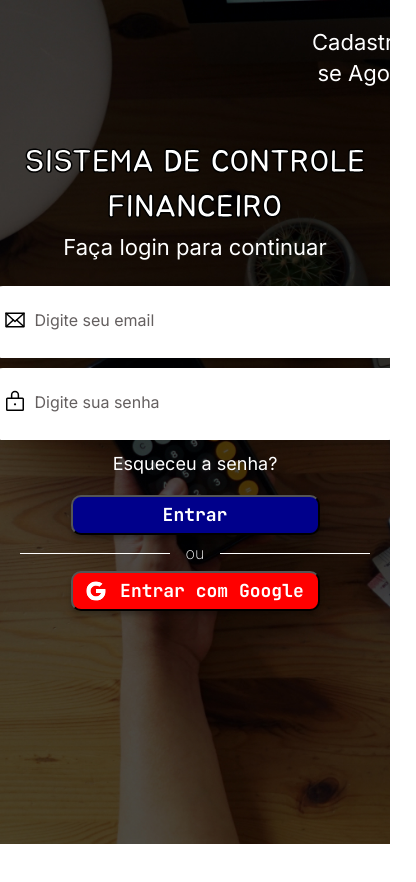
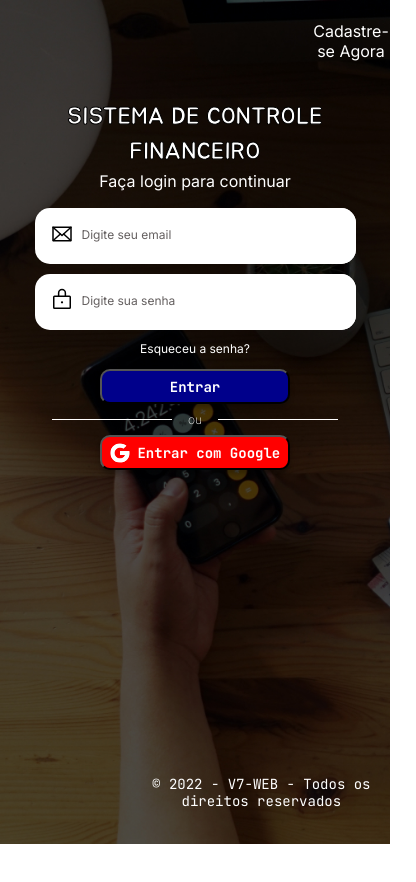
Before and after one commit to ViniciusLima7/sistema-de-controle-financeiro, a React (Vite) app: page / in a window 390 px wide. Shown: the top 882 px of the page, 416 px wide, since content can reach past the window. After the commit the page ends 844 px from the top, so only its background shows below. Built offline with nearby package versions, Linux system fonts and the light colour scheme.

Commit message:
feat: Responsividade para Telas de Largura 1280px

```diff
--- a/src/components/Button/styles.ts
+++ b/src/components/Button/styles.ts
@@ -40,4 +40,10 @@ export const Botao = styled.button.attrs((props: PropButton) => ({
     transition-duration: 0.1s;
     transition-timing-function: linear;
   }
+
+  @media screen and (max-width: 1280px) {
+    width: 190px;
+    height: 35px;
+    font-size: 14px;
+  }
 `;
--- a/src/components/Input/styles.ts
+++ b/src/components/Input/styles.ts
@@ -15,7 +15,6 @@ export const InputStyle = styled.input`
 
   font-family: "Inter";
   font-style: normal;
-  font-size: 16px;
   font-weight: 500;
   line-height: 19px;
 
@@ -29,6 +28,13 @@ export const InputStyle = styled.input`
     padding-left: 47px;
     background-color: transparent;
   }
+
+  @media screen and (max-width: 1280px) {
+    width: 270px;
+    height: 50px;
+    font-size: 12px;
+    line-height: 12px;
+  }
 `;
 
 export const Label = styled.label`
@@ -41,4 +47,9 @@ export const Label = styled.label`
   display: flex;
   align-items: center;
   outline: none;
+
+  @media screen and (max-width: 1280px) {
+    width: 306px;
+    height: 56px;
+  }
 `;
--- a/src/pages/Login/styles.ts
+++ b/src/pages/Login/styles.ts
@@ -22,7 +22,14 @@ export const Title = styled.h1`
   line-height: 45px;
 
   color: var(--white);
-  -webkit-text-stroke: 1.5px var(--black); ;
+  -webkit-text-stroke: 1.5px var(--black);
+
+  @media screen and (max-width: 1280px) {
+    font-size: 24px;
+    padding-top: 100px;
+    line-height: 35px;
+    -webkit-text-stroke: 1px var(--black);
+  }
 `;
 
 export const SubTitle = styled.p`
@@ -35,6 +42,11 @@ export const SubTitle = styled.p`
   text-align: center;
 
   color: var(--white);
+
+  @media screen and (max-width: 1280px) {
+    font-size: 16px;
+    line-height: 22px;
+  }
 `;
 
 export const Registration = styled.p`
@@ -56,6 +68,11 @@ export const Registration = styled.p`
     color: var(--gray-500);
     transition-duration: 0.1s;
     transition-timing-function: linear;
+  }
+
+  @media screen and (max-width: 1280px) {
+    font-size: 16px;
+    line-height: 20px;
   }
 `;
 
@@ -81,6 +98,10 @@ export const Text = styled.p`
     transition-duration: 0.1s;
     transition-timing-function: linear;
   }
+  @media screen and (max-width: 1280px) {
+    font-size: 12px;
+    line-height: 17px;
+  }
 `;
 
 export const Line = styled.div`
@@ -97,6 +118,13 @@ export const Line = styled.div`
     height: 1px;
     width: 150px;
   }
+
+  @media screen and (max-width: 1280px) {
+    ::before,
+    ::after {
+      width: 120px;
+    }
+  }
 `;
 
 export const TextLine = styled.span`
@@ -106,6 +134,10 @@ export const TextLine = styled.span`
   font-size: 16px;
   padding: 0 16px;
   color: var(--white);
+
+  @media screen and (max-width: 1280px) {
+    font-size: 12px;
+  }
 `;
 
 export const Rodape = styled.h3`
@@ -116,7 +148,7 @@ export const Rodape = styled.h3`
   line-height: 29px;
 
   text-align: center;
-  margin-top: calc(100vh - 33%);
+  /* margin-top: calc(100vh - 33%); */
   cursor: pointer;
 
   color: var(--white);
@@ -125,6 +157,18 @@ export const Rodape = styled.h3`
     transition-duration: 0.2s;
     transition-timing-function: linear;
   }
+
+  position: fixed;
+  left: 34%;
+  bottom: 20px;
+  @media screen and (max-width: 1280px) {
+    font-size: 14px;
+    line-height: 17px;
+  }
+
+  @media screen and (min-width: 2300px) {
+    left: 38%;
+  }
 `;
 
 export const Link = styled.a`
```
